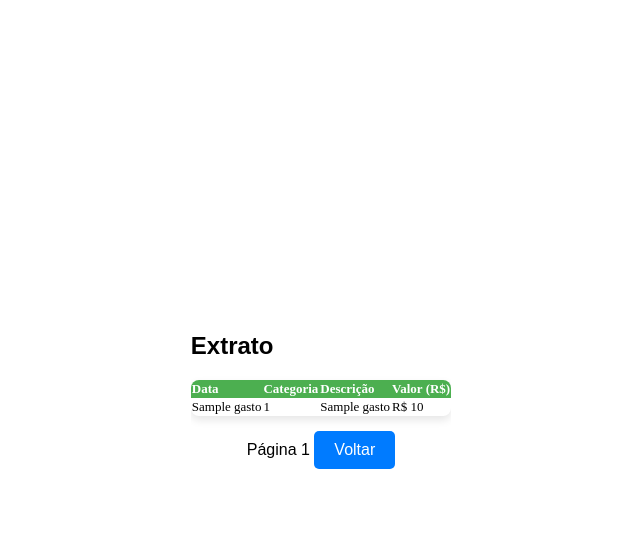
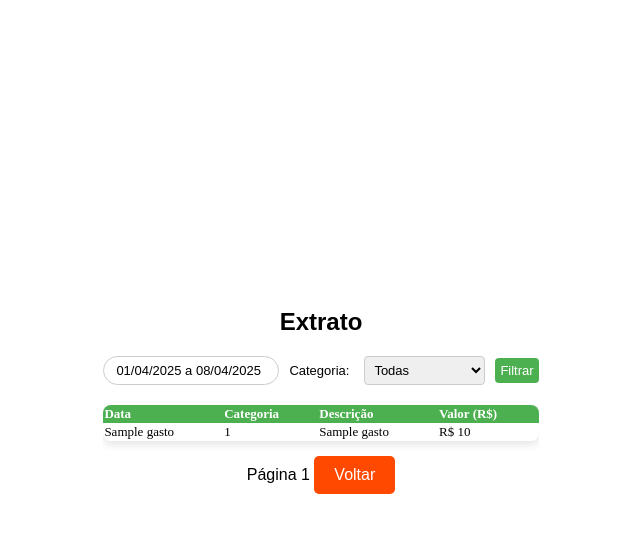
Before and after one commit to AbnerGomes/abner-py-fin-app, a Flask app: page /detalhar_gastos in a window 1280 px wide. Shown: the top 533 px of the page, without its empty margins (319-959 px from the left). Run offline with Flask 3, Linux system fonts and the light colour scheme; the visitor is signed in with stand-in values (Sample User, id 1); a database or web service that is not in the repository returns one stand-in record (values such as "Sample title"); some libraries are stand-ins or nearby versions.

Commit message:
add filtro de data no extrato e layout extrato

```diff
--- a/routes/routes.py
+++ b/routes/routes.py
@@ -1,7 +1,9 @@
 from flask import Blueprint, render_template, session, redirect, url_for, request, flash,jsonify
 from service.gasto_service import GastoService
+
 import random
-
+from datetime import datetime
+from datetime import date
 gasto_bp = Blueprint('gasto', __name__)
 
 mensagens_erro = [
@@ -128,17 +130,31 @@ def detalhar_gastos():
     usuario = session['usuario']
 
     page = request.args.get('page', 1, type=int)  # Obtém o número da página (padrão é 1)
-    per_page = 10  # Número de gastos por página
+    per_page = 15  # Número de gastos por página
+
+     # pega data atual
+    hoje = date.today()
+    primeiro_dia = hoje.replace(day=1)
+
+    # Pega filtros da URL ou define padrão
+    data_inicio = request.args.get('data_inicio') or primeiro_dia.strftime('%Y-%m-%d')
+    data_fim = request.args.get('data_fim') or hoje.strftime('%Y-%m-%d')
+    categoria = request.args.get('categoria') or 'Todas'
 
     # Busca os gastos ordenados do mais recente para o mais antigo
-    gastos = gasto_bp.gasto_service.extrato_gastos(usuario)
+    gastos = gasto_bp.gasto_service.extrato_gastos(usuario,data_inicio,data_fim,categoria)
+
     total_gastos = len(gastos)
 
     start = (page - 1) * per_page
     end = start + per_page
+
+    # lista de categorias
+    categorias = gasto_bp.gasto_service.get_categorias_disponiveis(usuario)
+
     gastos_pagina = gastos[start:end]
 
-    return render_template('detalhar_gastos.html', gastos=gastos_pagina, page=page, total=total_gastos, per_page=per_page)
+    return render_template('detalhar_gastos.html', gastos=gastos_pagina, page=page, total=total_gastos, per_page=per_page,now=datetime.now(),data_inicio=data_inicio,data_fim=data_fim,categoria=categoria)
 
 @gasto_bp.route('/filtrarGastos/<periodo>')
 def filtrar(periodo):
--- a/service/gasto_service.py
+++ b/service/gasto_service.py
@@ -121,16 +121,25 @@ class GastoService:
             #aqui vem um tratamento para exibir uma mensagem quando nao houver dados para exibir naquele periodo
             return ""
 
-    def extrato_gastos(self,usuario):
+    def extrato_gastos(self,usuario,data_inicial,data_fim,categoria):
         conn = get_connection()
         cursor = conn.cursor()
+
+        print(data_inicial)
+
+        print(data_fim)
+
+        print(categoria)
 
         cursor.execute("""
         SELECT categoria, gasto, valor_gasto, TO_CHAR(data, 'DD/MM/YYYY') AS data_formatada
         FROM gastos
         WHERE usuario = %s
+        and ( categoria = %s or %s ='Todas' )
+        and ( data >= %s )
+        and ( data <= %s )
         ORDER BY data DESC
-         """, (usuario,))
+         """, (usuario,categoria,categoria,data_inicial,data_fim))
 
         resultados = cursor.fetchall()
 
@@ -161,3 +170,15 @@ class GastoService:
             conn.commit()
             conn.close()
         return dados   is not None
+
+
+    def get_categorias_disponiveis(self,usuario):
+        conn = get_connection()
+        c = conn.cursor()
+
+        # Verifica se o usuário já existe
+        c.execute("SELECT distinct categoria FROM gastos WHERE usuario = %s", (usuario,))
+
+        dados = c.fetchone()
+
+        return dados   is not None
--- /dev/null
+++ b/static/css/extrato.css
@@ -0,0 +1,187 @@
+body {
+    font-family: Arial, sans-serif;
+    display: flex;
+    flex-direction: column;
+    align-items: center;
+    justify-content: center;
+    height: 100vh;
+    margin: 0;
+
+  }
+
+
+.container-detalhes {
+    overflow-x: auto;
+    /* width: 80%; */
+  }
+
+  table {
+      width: 100%;
+      border-collapse: collapse;
+      margin-top: 20px;
+      box-shadow: 0 4px 8px rgba(0, 0, 0, 0.1);
+      border-radius: 8px;
+      overflow: hidden;
+  }
+
+
+  th, td {
+    padding: 1px;
+    text-align: left;
+    font-size: small;
+    font-style: normal;
+    font-family: initial;
+  }
+
+  th {
+      background-color: #4CAF50;
+      color: white;
+  }
+
+  td {
+      /* background-color: #f9f9f9; */
+  }
+
+  tr:nth-child(even) {
+      background-color: #e8f5e9;
+  }
+
+  .pagination {
+      margin-top: 15px;
+      text-align: center;
+  }
+
+  .pagination .button {
+      display: inline-block;
+      padding: 10px 15px;
+      text-decoration: none;
+      background-color: #007BFF;
+      color: white;
+      border-radius: 5px;
+      margin: 5px;
+  }
+
+  .pagination .button:hover {
+      background-color: #0056b3;
+  }
+
+  .button-detalhes {
+      display: inline-block;
+      padding: 10px 20px;
+      text-decoration: none;
+      background-color: #ff4800;
+      color: white;
+      border-radius: 5px;
+  }
+
+  .button-detalhes:hover {
+      background-color: #ff4800;
+  }
+
+
+  .filtro-form {
+    display: flex;
+    flex-wrap: wrap;
+    gap: 10px;
+    align-items: center;
+    justify-content: center;
+    margin-bottom: 15px;
+    font-size: small;
+}
+
+.filtro-form label {
+    margin-right: 5px;
+}
+
+.filtro-form input,
+.filtro-form select,
+.filtro-form button {
+    padding: 5px;
+    font-size: small;
+    border: 1px solid #ccc;
+    border-radius: 4px;
+    max-width: 150px;
+}
+
+.filtro-form button.botao-filtrar {
+    background-color: #4CAF50;
+    color: white;
+    border: none;
+    cursor: pointer;
+}
+
+.filtro-form button.botao-filtrar:hover {
+    background-color: #45a049;
+}
+
+.periodo-wrapper {
+    position: relative;
+}
+
+.periodo-btn {
+    padding: 6px 12px;
+    border: 1px solid #ccc;
+    border-radius: 20px;
+    background-color: white;
+    font-size: small;
+    cursor: pointer;
+    display: flex;
+    align-items: center;
+    gap: 5px;
+}
+
+.setinha {
+    font-size: 12px;
+}
+
+.calendario-popup {
+    display: none;
+    position: absolute;
+    top: 110%;
+    left: 0;
+    background: white;
+    border: 1px solid #ccc;
+    border-radius: 12px;
+    padding: 10px;
+    z-index: 999;
+    box-shadow: 0 2px 8px rgba(0,0,0,0.2);
+}
+
+.calendario-popup label {
+    display: block;
+    margin-bottom: 8px;
+    font-size: small;
+}
+
+.botoes-calendario {
+    display: flex;
+    justify-content: space-between;
+    gap: 10px;
+}
+
+.botoes-calendario button {
+    padding: 5px 10px;
+    font-size: small;
+    border: none;
+    border-radius: 6px;
+    cursor: pointer;
+}
+
+#limpar-data {
+    background-color: #ccc;
+}
+
+.botoes-calendario button[type="submit"] {
+    background-color: #4CAF50;
+    color: white;
+}
+
+
+#periodo-picker {
+    padding: 6px 12px;
+    border-radius: 20px;
+    border: 1px solid #ccc;
+    font-size: small;
+    cursor: pointer;
+    width: auto;
+}
--- a/static/css/styles.css
+++ b/static/css/styles.css
@@ -292,72 +292,3 @@ body {
       margin-top: 10px;
       text-align: center;
   }
-
-
-  .container-detalhes {
-    overflow-x: auto;
-    /* width: 80%; */
-  }
-
-  table {
-      width: 100%;
-      border-collapse: collapse;
-      margin-top: 20px;
-      box-shadow: 0 4px 8px rgba(0, 0, 0, 0.1);
-      border-radius: 8px;
-      overflow: hidden;
-  }
-
-
-  th, td {
-    padding: 1px;
-    text-align: left;
-    font-size: small;
-    font-style: normal;
-    font-family: initial;
-  }
-
-  th {
-      background-color: #4CAF50;
-      color: white;
-  }
-
-  td {
-      /* background-color: #f9f9f9; */
-  }
-
-  tr:nth-child(even) {
-      background-color: #e8f5e9;
-  }
-
-  .pagination {
-      margin-top: 15px;
-      text-align: center;
-  }
-
-  .pagination .button {
-      display: inline-block;
-      padding: 10px 15px;
-      text-decoration: none;
-      background-color: #007BFF;
-      color: white;
-      border-radius: 5px;
-      margin: 5px;
-  }
-
-  .pagination .button:hover {
-      background-color: #0056b3;
-  }
-
-  .button-detalhes {
-      display: inline-block;
-      padding: 10px 20px;
-      text-decoration: none;
-      background-color: #007BFF;
-      color: white;
-      border-radius: 5px;
-  }
-
-  .button-detalhes:hover {
-      background-color: #0056b3;
-  }
--- a/templates/detalhar_gastos.html
+++ b/templates/detalhar_gastos.html
@@ -4,11 +4,49 @@
     <meta charset="UTF-8">
     <meta name="viewport" content="width=device-width, initial-scale=1.0">
     <title>Detalhamento de Gastos</title>
-    <link rel="stylesheet" href="{{ url_for('static', filename='css/styles.css') }}">
+    <link rel="stylesheet" href="{{ url_for('static', filename='css/extrato.css') }}">
+    <script src="static/js/extrato.js" defer></script>
+    <link rel="stylesheet" href="https://cdn.jsdelivr.net/npm/litepicker/dist/css/litepicker.css" />
+<script src="https://cdn.jsdelivr.net/npm/litepicker/dist/litepicker.js"></script>
 </head>
 <body>
+
+
+
     <div class="container-detalhes" >
-        <h2>Extrato</h2>
+
+        <h2 style="text-align: center;">Extrato</h2>
+            <!-- Filtro -->
+<!-- Filtro -->
+<form method="GET" action="{{ url_for('gasto.detalhar_gastos') }}" class="filtro-form" id="filtro-form">
+    <!-- Botão de período -->
+    <div class="periodo-wrapper">
+        <input type="text" id="periodo-picker" readonly placeholder="Selecione o período" />
+        <input type="hidden" name="data_inicio" id="data_inicio">
+        <input type="hidden" name="data_fim" id="data_fim">
+    </div>
+
+    <!-- Dropdown de categoria -->
+    <label for="categoria">Categoria:</label>
+    <select name="categoria" id="categoria">
+        <option value="Todas">Todas</option>
+        <option value="Alimentação">Alimentação</option>
+        <option value="Saúde">Saúde</option>
+        <option value="Mobilidade">Mobilidade</option>
+        <option value="Entretenimento">Entretenimento</option>
+        <option value="Moradia">Moradia</option>
+        <option value="Outros">Outros</option>
+        <option value="Dívidas">Dívidas</option>
+
+        {% for cat in categorias %}
+            <option value="{{ cat }}" {% if request.args.get('categoria') == cat %}selected{% endif %}>{{ cat }}</option>
+        {% endfor %}
+    </select>
+
+    <button type="submit" class="botao-filtrar">Filtrar</button>
+</form>
+
+
         <table>
             <thead>
                 <tr>
@@ -33,13 +71,17 @@
         <!-- Paginação -->
         <div class="pagination">
             {% if page > 1 %}
-                <a href="{{ url_for('gasto.detalhar_gastos', page=page-1) }}" class="button">← Anterior</a>
+                <!-- <a href="{{ url_for('gasto.detalhar_gastos', page=page-1) }}" class="button">← Anterior</a> -->
+                <a href="{{ url_for('gasto.detalhar_gastos', page=page-1, data_inicio=request.args.get('data_inicio'), data_fim=request.args.get('data_fim'), categoria=request.args.get('categoria')) }}" class="button">← Anterior</a>
+
             {% endif %}
 
             <span>Página {{ page }}</span>
 
             {% if total > page * per_page %}
-                <a href="{{ url_for('gasto.detalhar_gastos', page=page+1) }}" class="button">Próxima →</a>
+                <!-- <a href="{{ url_for('gasto.detalhar_gastos', page=page+1) }}" class="button">Próxima →</a> -->
+                <a href="{{ url_for('gasto.detalhar_gastos', page=page+1, data_inicio=request.args.get('data_inicio'), data_fim=request.args.get('data_fim'), categoria=request.args.get('categoria')) }}" class="button">← Próxima</a>
+
             {% endif %}
             <a href="{{ url_for('gasto.index') }}" class="button-detalhes">Voltar</a>
         </div>
```
Also changed, not shown: static/js/extrato.js (added, +71 -0 lines).
